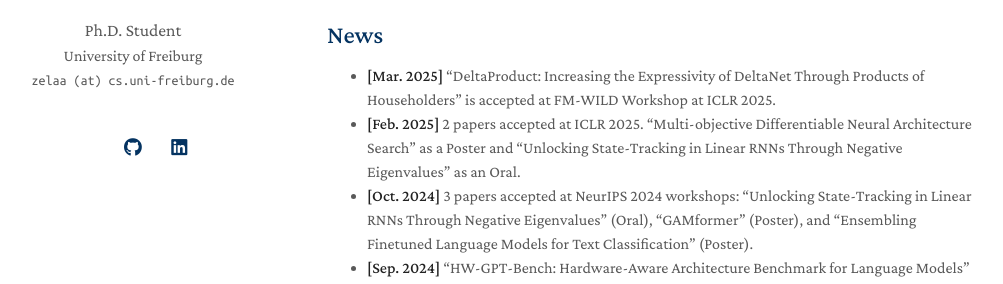
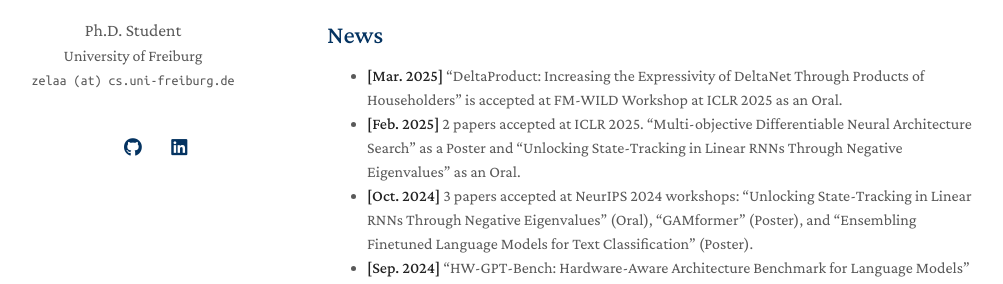
Before and after one commit to arberzela/arberzela.github.io, a Jekyll site: the page built from index.markdown, in a window 1280 px wide and 900 px high. Shown: the part 290-574 px from the top of the window, without its empty margins (143-1146 px from the left). Built offline with Jekyll 4.4.1, drawn with Linux system fonts in a browser that asks for light colours; a style sheet for code colours, icons or effects is not loaded.

Commit message:
Update index.markdown

```diff
--- a/index.markdown
+++ b/index.markdown
@@ -13,14 +13,14 @@ I am a Ph.D. student at the University of Freiburg advised by Prof. Frank Hutter
 
 ## News
 
-- **[Mar. 2025]** "DeltaProduct: Increasing the Expressivity of DeltaNet Through Products of Householders" is accepted at FM-WILD Workshop at ICLR 2025.
+- **[Mar. 2025]** "DeltaProduct: Increasing the Expressivity of DeltaNet Through Products of Householders" is accepted at FM-WILD Workshop at ICLR 2025 as an Oral.
 - **[Feb. 2025]** 2 papers accepted at ICLR 2025. "Multi-objective Differentiable Neural Architecture Search" as a Poster and "Unlocking State-Tracking in Linear RNNs Through Negative Eigenvalues" as an Oral.
 - **[Oct. 2024]** 3 papers accepted at NeurIPS 2024 workshops: "Unlocking State-Tracking in Linear RNNs Through Negative Eigenvalues" (Oral), "GAMformer" (Poster), and "Ensembling Finetuned Language Models for Text Classification" (Poster).
 - **[Sep. 2024]** "HW-GPT-Bench: Hardware-Aware Architecture Benchmark for Language Models" was accepted to NeurIPS 2024 Datasets and Benchmarks Track.
 - **[Jun. 2024]** "Multi-objective Differentiable Neural Architecture Search" was accepted to the WANT workshop at ICML 2024.
 
 ## Recent Talks / Seminars
-- **[Nov. 2024]** "Searching for Calibrated, Efficient, and Expressive Neural Networks" at University of Basel ([Slides](assets/files/talk_basel.pdf))
+- **[Nov. 2024]** "Searching for Calibrated, Efficient, and Expressive Neural Networks" at University of Basel ([Slides](assets/files/Talk_basel.pdf))
 - **[Mar. 2024]** "Multi-objective Differentiable Neural Architecture Search" at the AutoML Seminars ([Youtube](https://www.youtube.com/watch?v=649r1j31RbU)) ([Slides](assets/files/MODNAS.pdf))
 
 {% include_relative _includes/publications.md %}
```
